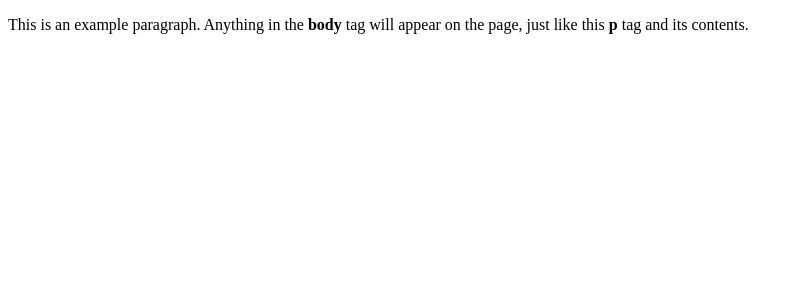
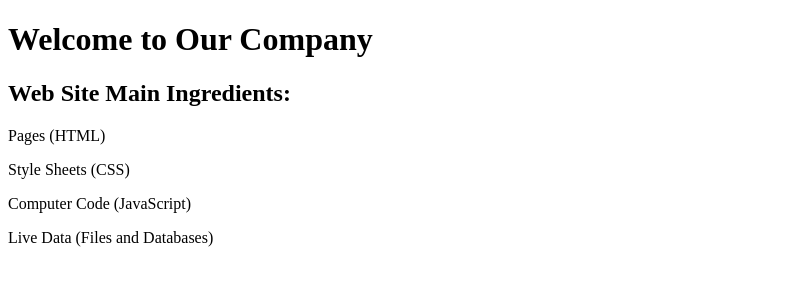
Before and after one commit to chvinodgcp5010/Vnd-App-engine-repo, a plain HTML site: page public/index.html in a window 1280 px wide. Shown: the whole page, without its empty margins (0-800 px from the left). Drawn offline with Linux system fonts and the light colour scheme.

Commit message:
updated html file

```diff
--- a/public/index.html
+++ b/public/index.html
@@ -1,9 +1,19 @@
-<!doctype html>
+<!DOCTYPE html>
 <html>
-  <head>
-    <title>This is the title of the webpage!</title>
-  </head>
-  <body>
-    <p>This is an example paragraph. Anything in the <strong>body</strong> tag will appear on the page, just like this <strong>p</strong> tag and its contents.</p>
-  </body>
+
+<head>
+  <title>Our Company</title>
+</head>
+
+<body>
+
+  <h1>Welcome to Our Company</h1>
+  <h2>Web Site Main Ingredients:</h2>
+
+  <p>Pages (HTML)</p>
+  <p>Style Sheets (CSS)</p>
+  <p>Computer Code (JavaScript)</p>
+  <p>Live Data (Files and Databases)</p>
+
+</body>
 </html>
```
Also changed, not shown: 1 other file.
